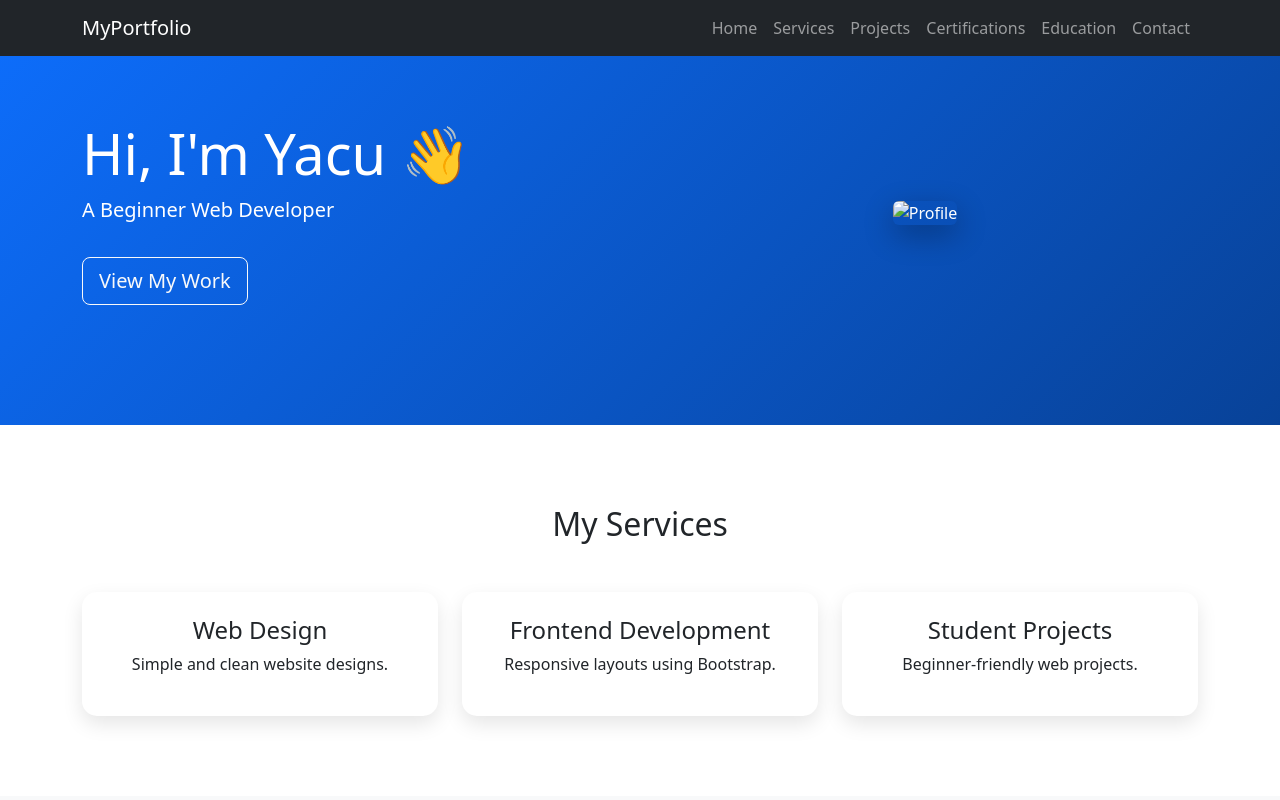
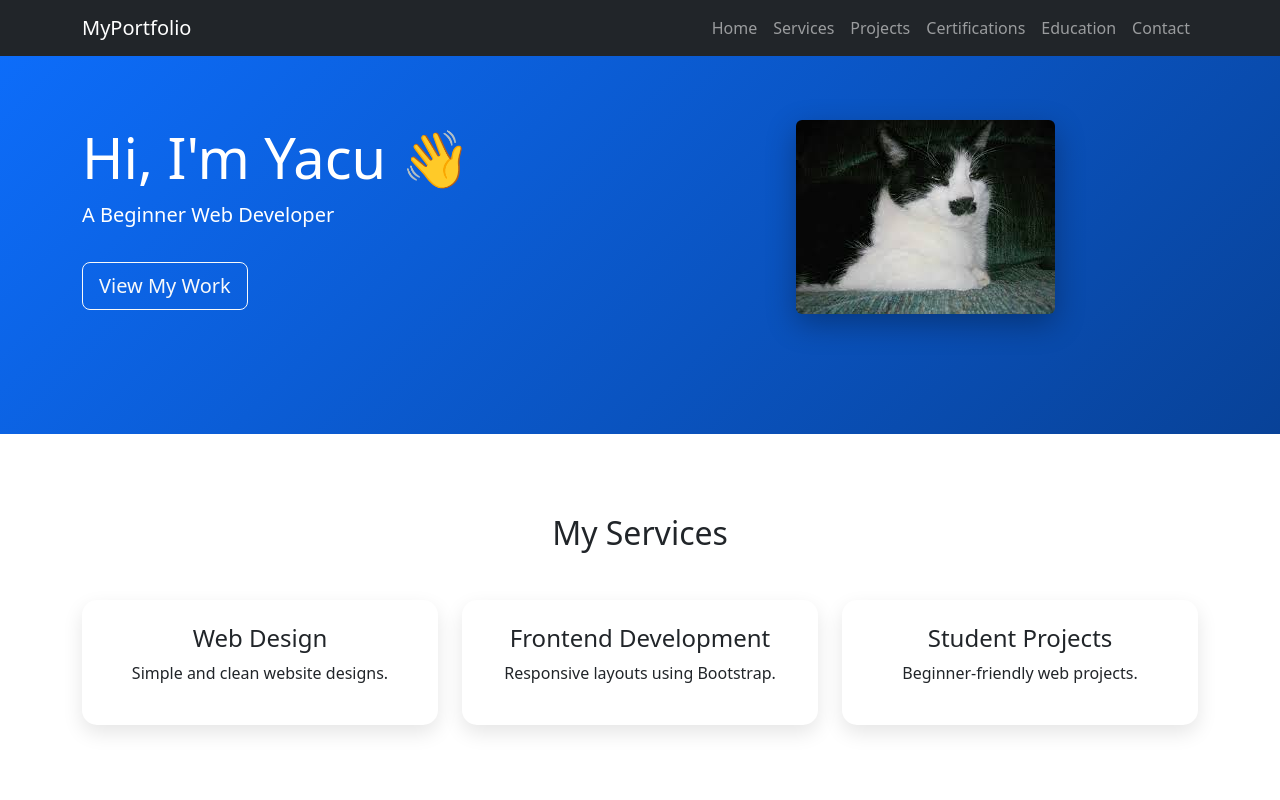
Before and after one commit to VanDough0000/Dawal_portfolioIT9_enhanced, a plain HTML site: page index.html in a window 1280 px wide. Shown: the top 800 px of the page. Drawn offline with nearby package versions, Linux system fonts and the light colour scheme.

Commit message:
Update index.html

```diff
--- a/index.html
+++ b/index.html
@@ -101,7 +101,7 @@
                 <a href="#projects" class="btn btn-outline-light btn-lg mt-3">View My Work</a>
             </div>
             <div class="col-md-6 text-center">
-                <img src="images/images.jfif" class="img-fluid rounded" style="max-width:350px;" alt="Profile">
+                <img src="images.jfif" class="img-fluid rounded" style="max-width:350px;" alt="Profile">
             </div>
         </div>
     </div>
```
